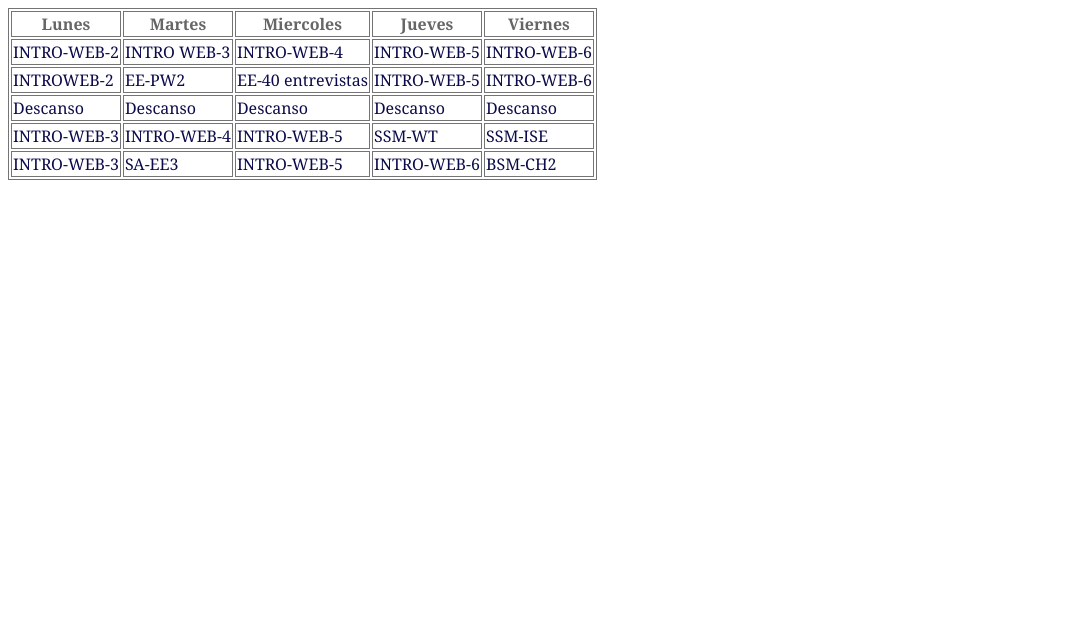
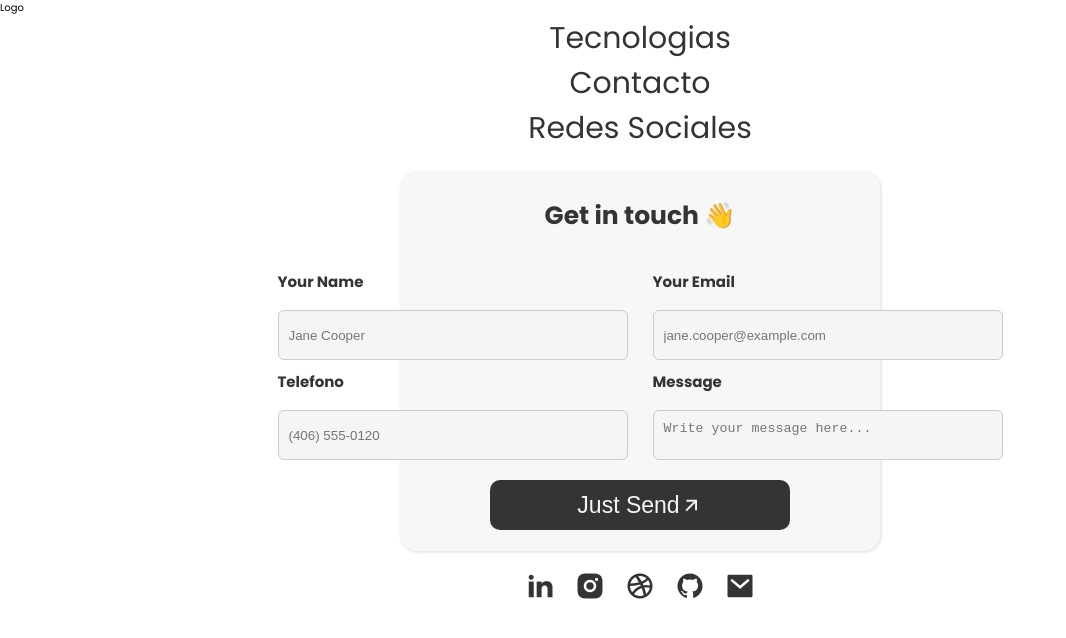
Before and after one commit to AdalObregon/portafolio, a website: page index.html in a window 1280 px wide. Shown: the whole page, without its empty margins (0-1066 px from the left). Drawn offline with nearby package versions, Linux system fonts and the light colour scheme.

Commit message:
add form contact

```diff
--- a/index.html
+++ b/index.html
@@ -6,86 +6,58 @@
     <meta http-equiv="X-UA-Compatible" content="IE=edge">
     <meta name="viewport" content="width=device-width, initial-scale=1.0">
     <title>Document</title>
+    <link rel="stylesheet" href="./styles/main.css">
+    <link rel="preconnect" href="https://fonts.googleapis.com">
+    <link rel="preconnect" href="https://fonts.gstatic.com" crossorigin>
+    <link href="https://fonts.googleapis.com/css2?family=Poppins:wght@400;500;700&display=swap" rel="stylesheet">
+    <link href="https://cdn.jsdelivr.net/npm/remixicon@2.5.0/fonts/remixicon.css" rel="stylesheet">
 </head>
 
-<style>
-    body {
-        font-family: Georgia, 'Times New Roman', Times, serif
-    }
+<body>
 
-    thead {
-        color: rgb(102, 102, 102);
-    }
+    <!-- Hacemos divisor para nuestro navbar -->
+    <div class="navbar">
+        <!-- Etiqueta de navbar  -->
+        <nav>
+            <!-- Divisor para nuestro logo -->
+            <div class="logo">
+                Logo
+            </div>
+            <!-- Divisor para nuestros links -->
+            <div class="links">
+                <a href="">Tecnologias</a>
+                <a href="">Contacto</a>
+                <a href="">Redes Sociales</a>
+            </div>
+        </nav>
+    </div>
 
-    tbody {
-        color: rgb(11, 11, 75);
-    }
+    <div class="contact__container">
+        <h2 class="contact__title">Get in touch 👋</h2>
+        <form class="contact">
+            <label for="name">Your Name</label>
+            <input type="text" placeholder="Jane Cooper" id="name">
+            <label for="phone">Telefono</label>
+            <input type="tel" placeholder="(406) 555-0120" id="phone">
+            <label for="email">Your Email</label>
+            <input type="email" placeholder="jane.cooper@example.com" id="email">
+            <label for="">Message</label>
+            <textarea name="" id="" cols="30" rows="10" placeholder="Write your message here..."></textarea>
+        </form>
+            <button class="button__submit" type="submit">Just Send<i class="ri-arrow-right-up-line"></i></button>
+    </div>
+    </div>
+    <div>
+        <div class="social">
+            <a href="https://www.linkedin.com/in/adal-obregon/" target="_blank"><i class="ri-linkedin-fill"></i></a>
+            <a href="https://www.instagram.com/adalobregon/" target="_blank"><i class="ri-instagram-fill"></i></a>
+            <a href="https://dribbble.com/adalobre98" target="_blank"><i class="ri-dribbble-line"></i></a>
+            <a href="https://github.com/AdalObregon" target="_blank"><i class="ri-github-fill"></i></a>
+            <a href="mailto:adalobregoon@gmail.com" target="_blank"><i class="ri-mail-fill"></i></a>
 
-    tfoot {
-        color: red;
-    }
+        </div>
+    </div>
 
-    table,
-    th,
-    td {
-        border: 1px solid rgb(116, 116, 116);
-    }
-</style>
-
-<body>
-    <table>
-        <thead>
-            <tr>
-                <th>Lunes</th>
-                <th>Martes</th>
-                <th>Miercoles</th>
-                <th>Jueves</th>
-                <th>Viernes</th>
-            </tr>
-        </thead>
-
-        <tbody>
-            <!--1ST ROW-->
-            <tr>
-                <td>INTRO-WEB-2</td>
-                <td>INTRO WEB-3</td>
-                <td>INTRO-WEB-4</td>
-                <td>INTRO-WEB-5</td>
-                <td>INTRO-WEB-6</td>
-            </tr>
-            <!--2ND ROW-->
-            <tr>
-                <td>INTROWEB-2</td>
-                <td>EE-PW2</td>
-                <td>EE-40 entrevistas</td>
-                <td>INTRO-WEB-5</td>
-                <td>INTRO-WEB-6</td>
-            </tr>
-            <!--3RD ROW-->
-            <tr>
-                <td>Descanso</td>
-                <td>Descanso</td>
-                <td>Descanso</td>
-                <td>Descanso</td>
-                <td>Descanso</td>
-            </tr>
-            <!--4TH ROW-->
-            <tr>
-                <td>INTRO-WEB-3</td>
-                <td>INTRO-WEB-4</td>
-                <td>INTRO-WEB-5</td>
-                <td>SSM-WT</td>
-                <td>SSM-ISE</td>
-            </tr>
-            <tr>
-                <td>INTRO-WEB-3</td>
-                <td>SA-EE3</td>
-                <td>INTRO-WEB-5</td>
-                <td>INTRO-WEB-6</td>
-                <td>BSM-CH2</td>
-            </tr>
-        </tbody>
-    </table>
 </body>
 
 </html>
--- /dev/null
+++ b/package.json
@@ -0,0 +1,5 @@
+{
+  "dependencies": {
+    "remixicon": "^2.5.0"
+  }
+}
--- a/styles/main.css
+++ b/styles/main.css
@@ -0,0 +1,107 @@
+* {
+  margin: 0;
+  padding: 0;
+  box-sizing: border-box;
+}
+html {
+  font-size: 62.5%;
+}
+
+body {
+  font-family: "Poppins", sans-serif;
+}
+
+.contact__title {
+  color: #343434;
+  text-align: center;
+  font-size: 25px;
+  margin: 2.5rem 0rem;
+}
+
+.contact__container {
+  background-color: rgb(247, 247, 247);
+  margin: 2rem 40rem;
+  border-radius: 1.7rem;
+  padding: 1px;
+  /* offset-x | offset-y | blur-radius | spread-radius | color */
+  box-shadow: 1px 1px 2px 1px rgba(57, 57, 57, 0.1);
+}
+.contact {
+  display: grid;
+  grid-template-columns: 50%;
+  grid-template-columns: repeat(2, 35rem);
+  grid-template-rows: repeat(4, 5rem);
+  place-content: center;
+  grid-auto-flow: column;
+  gap: 0 25px;
+  margin-bottom: 20px;
+}
+.button__submit {
+  display: flex;
+  margin: 0 auto;
+  width: 30rem;
+  height: 5rem;
+  align-items: center;
+  justify-content: center;
+  font-size: 2.3rem;
+  padding: 1rem;
+  margin-bottom: 2rem;
+  background-color: #343434;
+  color: #f5f5f5;
+  border-radius: 1rem;
+  border: none;
+  cursor: pointer;
+}
+
+input {
+  background-color: #f5f5f5;
+  border: 1px solid #cbcbcb;
+  border-radius: 0.6rem;
+  padding: 10px;
+}
+
+textarea {
+  background-color: #f5f5f5;
+  border: 1px solid #cbcbcb;
+  border-radius: 6px;
+  padding: 10px;
+  resize: none;
+}
+
+label {
+  color: #343434;
+  font-weight: bold;
+  margin: 10px 0px 10px 0px;
+  font-size: 1.5rem;
+  margin: 1rem 0rem;
+}
+
+.social {
+  display: grid;
+  grid-template-columns: repeat(5, 50px);
+  place-content: center;
+}
+
+.social__title {
+  text-align: center;
+  font-size: 25px;
+  margin: 0;
+  color: #343434;
+}
+
+a {
+  text-decoration: none;
+  color: #343434;
+  font-size: 30px;
+  display: grid;
+  place-items: center;
+}
+
+@media (max-width: 300px) {
+  .social {
+    grid-template-columns: repeat(2, 50px);
+  }
+}
+
+@media (max-width: 730px) {
+}
```
Also changed, not shown: practica/formulario1.html (added, +44 -0 lines), practica/tabla3.html (added, +96 -0 lines), 2 other files.
